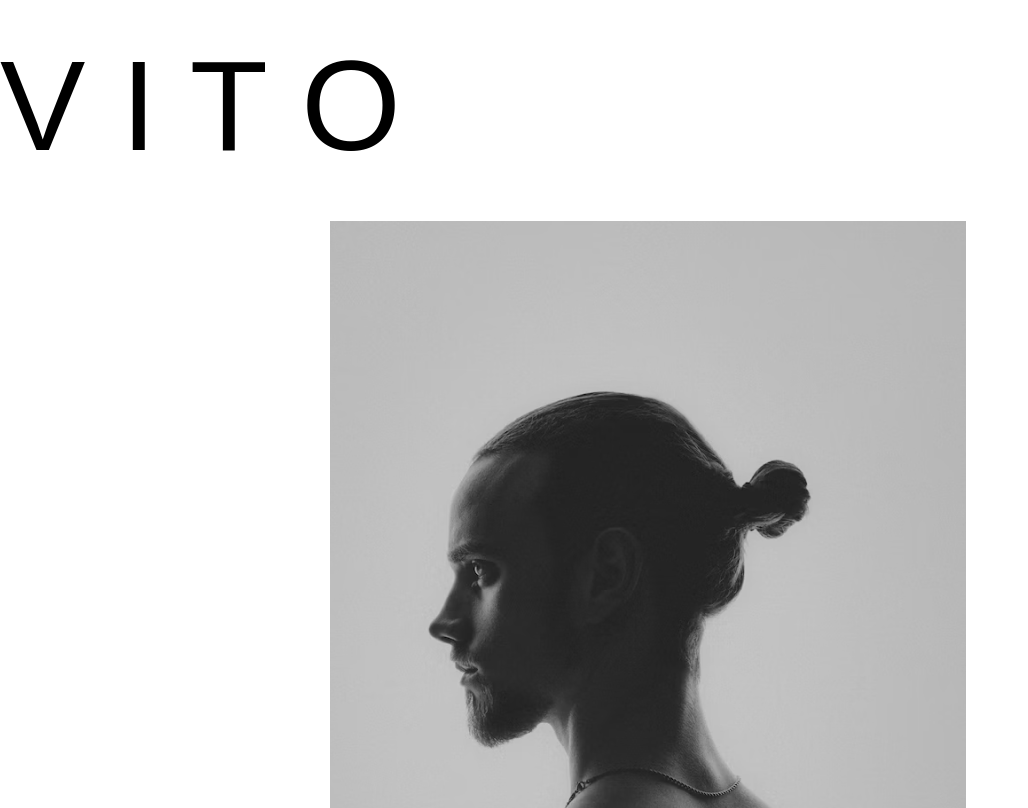
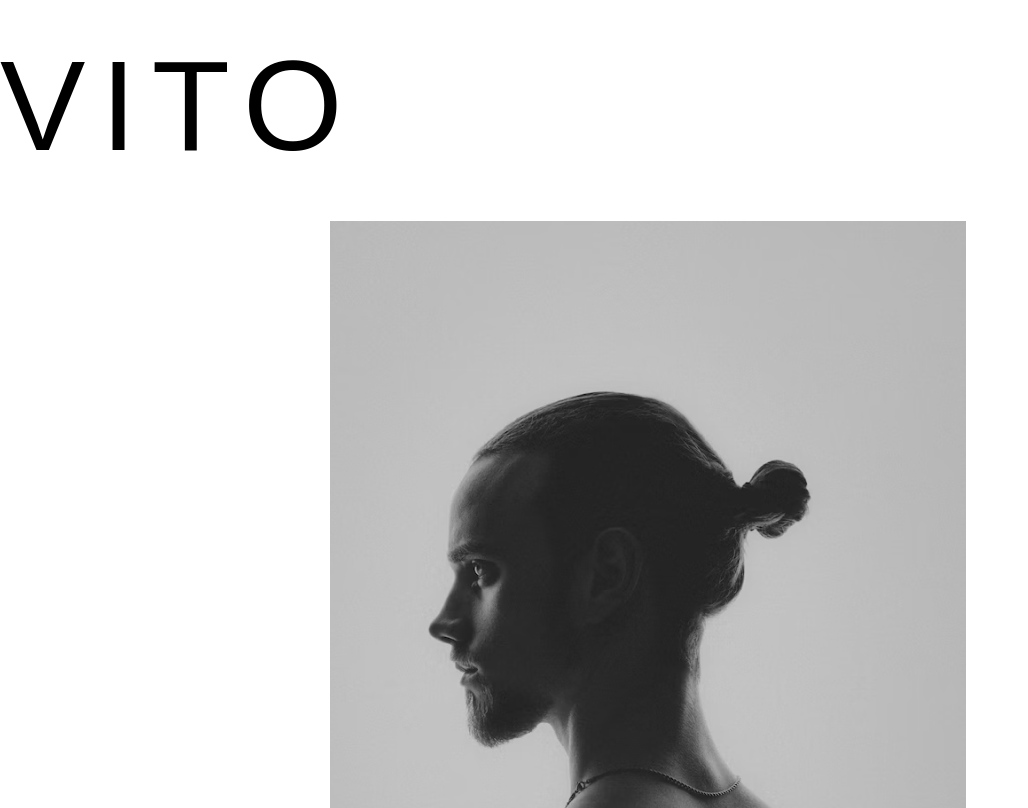
Before and after one commit to WanJu0/w1_mission, a plain HTML site: page index.html in a window 1280 px wide. Shown: the part 131-939 px from the top of the page, without its empty margins (0-1028 px from the left). Drawn offline with Linux system fonts and the light colour scheme; a web font is replaced by a local one.

Commit message:
second commit

```diff
--- a/index.html
+++ b/index.html
@@ -17,7 +17,7 @@
   <body>
     <div class="wrap">
       <div class="container">
-        <h1>V I T O</h1>
+        <h1>VITO</h1>
         <div class="picture">
           <img src="./images/people.png" alt="人像照片" />
         </div>
--- a/reset.css
+++ b/reset.css
@@ -132,6 +132,7 @@ h1 {
   font-size: 128px;
   color: #000000;
   height: 192px;
+  letter-spacing: 0.12em;
 }
 body {
   line-height: 1.5;
```
